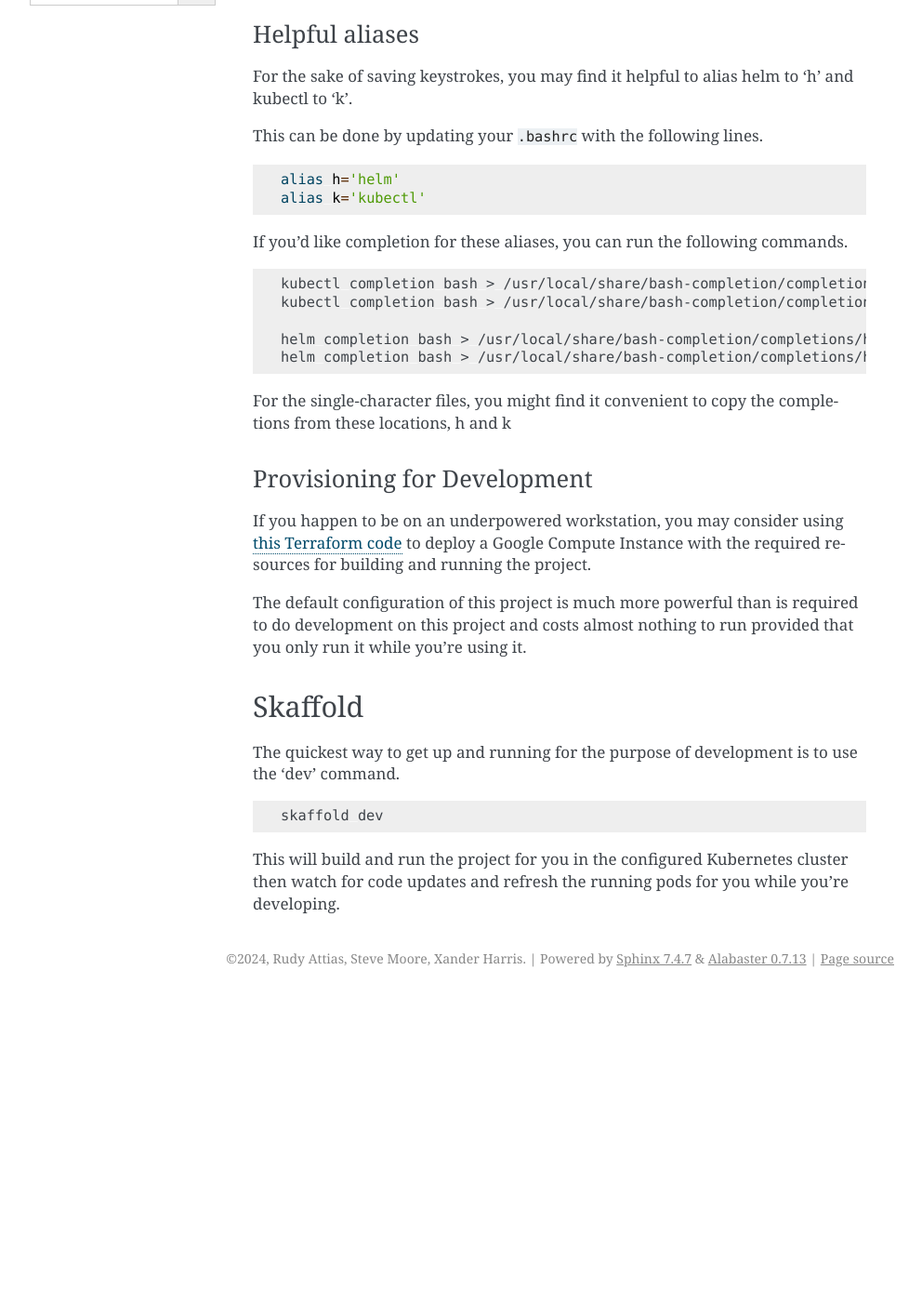
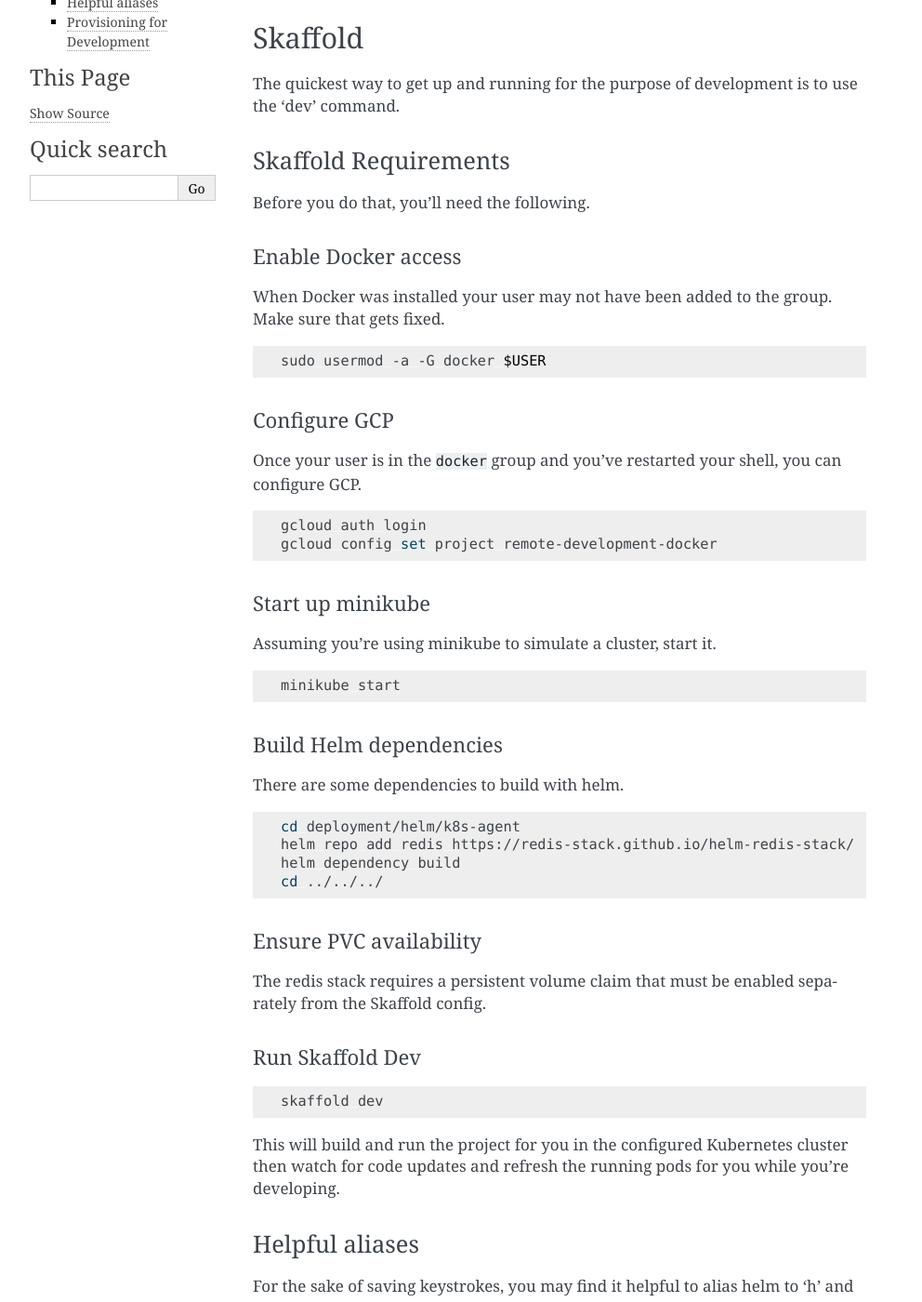
Before and after one commit to attiasr/k8s-operator-agent, a Sphinx documentation site: the page built from docs/usage.md, in a window 1280 px wide and 1400 px high, scrolled down 396 px. Shown: the whole window at 93% size, without its empty margins (148-1140 px from the left). Built offline with Sphinx 7.4.7, drawn with Linux system fonts in a browser that asks for light colours; before the commit the page ends 1466 px from its top, so only the background shows below that; some of the changed text lies outside the part shown.

Commit message:
main
See #

@edwardtheharris - xandertheharris@gmail.com

Xander Harris

Changelog: changed

````diff
--- a/docs/usage.md
+++ b/docs/usage.md
@@ -11,6 +11,68 @@
 this guide will assume that Docker Desktop has been deployed with the
 required configuration and that helm and skaffold are available on the
 user's system
+
+## Skaffold
+
+The quickest way to get up and running for the purpose of development is to
+use the 'dev' command.
+
+### Skaffold Requirements
+
+Before you do that, you'll need the following.
+
+#### Enable Docker access
+
+When Docker was installed your user may not have been added to the group. Make
+sure that gets fixed.
+
+```{code-block} shell
+sudo usermod -a -G docker $USER
+```
+
+#### Configure GCP
+
+Once your user is in the `docker` group and you've restarted your shell,
+you can configure GCP.
+
+```{code-block} shell
+gcloud auth login
+gcloud config set project remote-development-docker
+```
+
+#### Start up minikube
+
+Assuming you're using minikube to simulate a cluster, start it.
+
+```{code-block} shell
+minikube start
+```
+
+#### Build Helm dependencies
+
+There are some dependencies to build with helm.
+
+```{code-block} shell
+cd deployment/helm/k8s-agent
+helm repo add redis https://redis-stack.github.io/helm-redis-stack/
+helm dependency build
+cd ../../../
+```
+
+#### Ensure PVC availability
+
+The redis stack requires a persistent volume claim that must be enabled
+separately from the Skaffold config.
+
+#### Run Skaffold Dev
+
+```{code-block} shell
+skaffold dev
+```
+
+This will build and run the project for you in the configured Kubernetes
+cluster then watch for code updates and refresh the running pods for you
+while you're developing.
 
 ### Helpful aliases
 
@@ -48,16 +110,3 @@
 The default configuration of this project is much more powerful than
 is required to do development on this project and costs almost nothing to run
 provided that you only run it while you're using it.
-
-## Skaffold
-
-The quickest way to get up and running for the purpose of development is to
-use the 'dev' command.
-
-```{code-block} shell
-skaffold dev
-```
-
-This will build and run the project for you in the configured Kubernetes
-cluster then watch for code updates and refresh the running pods for you
-while you're developing.
````
